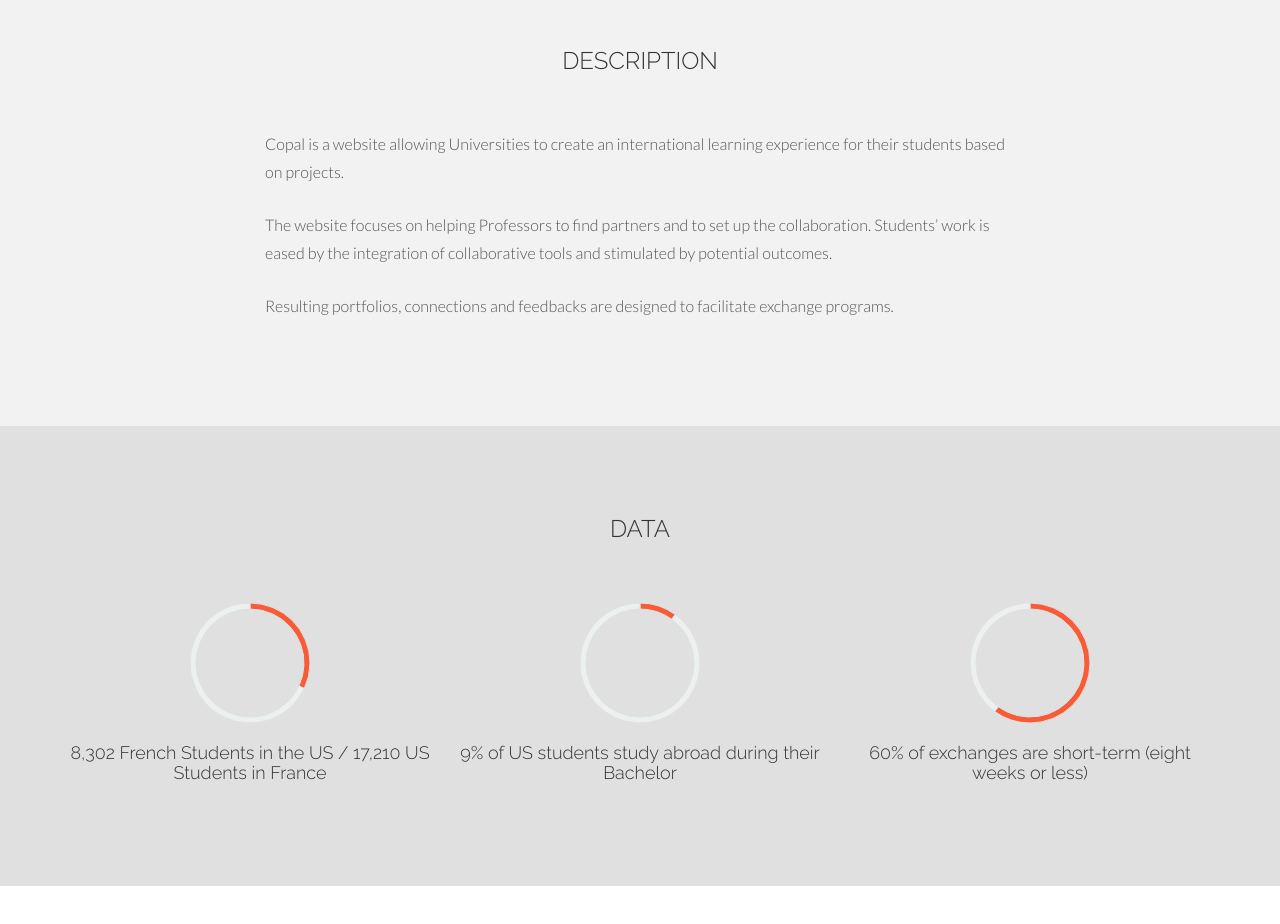
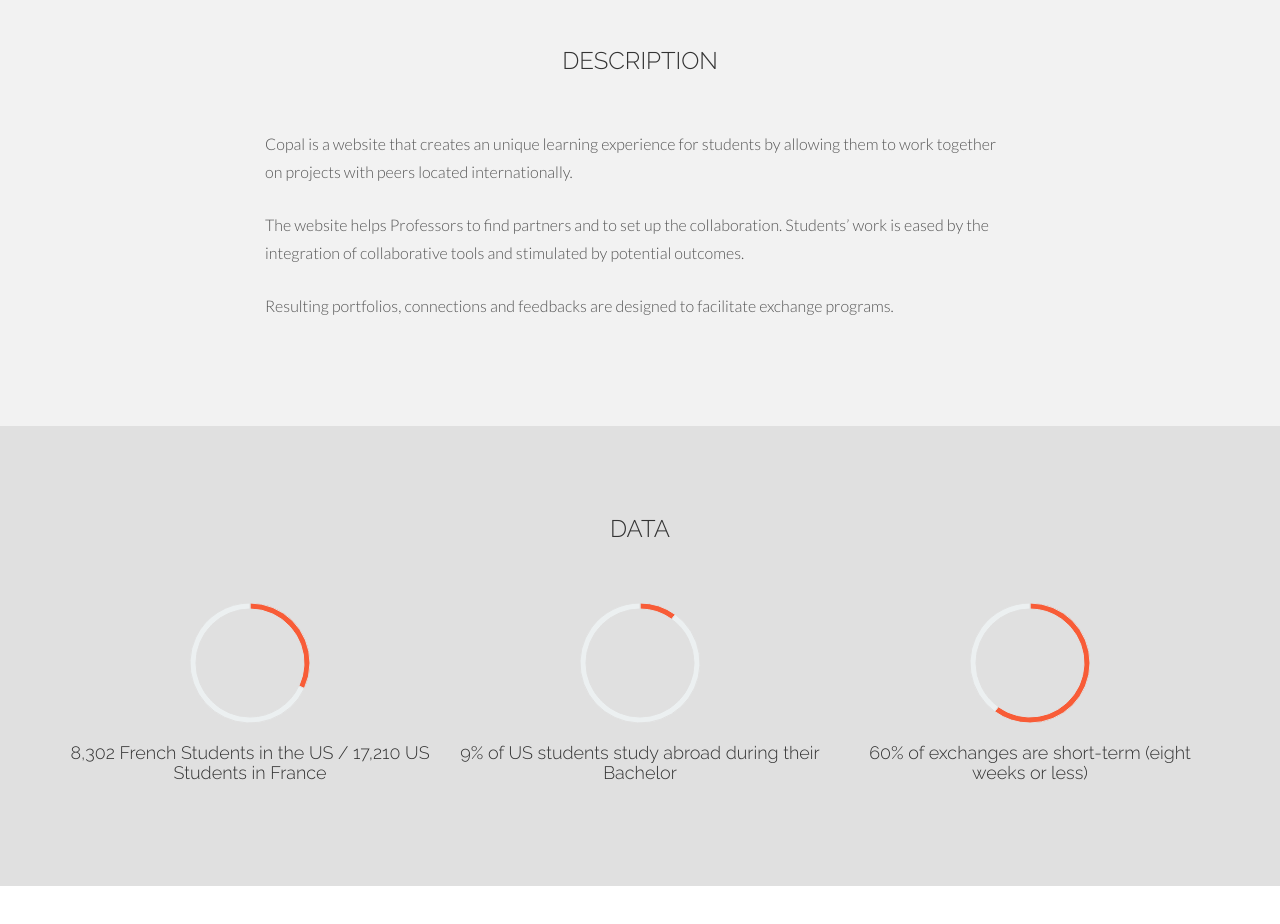
Before and after one commit to Xalava/copal, a plain HTML site: page index.html in a window 1280 px wide. Shown: the part 940-1864 px from the top of the page. Drawn offline with Linux system fonts and the light colour scheme.

Commit message:
corrections monica

```diff
--- a/index.html
+++ b/index.html
@@ -118,8 +118,8 @@
 				<br>
 				<div class="col-lg-2"></div>
 						<div class="col-lg-8 text-left">
-						<p>Copal is a website allowing Universities to create an international learning experience for their students based on projects.</p>
-						<p>The website focuses on helping Professors to find partners and to set up the collaboration. Students’ work is eased by the integration of collaborative tools and stimulated by potential outcomes.</p>
+						<p>Copal is a website that creates an unique learning experience for students by allowing them to work together on projects with peers located internationally.</p>
+						<p>The website helps Professors to find partners and to set up the collaboration. Students’ work is eased by the integration of collaborative tools and stimulated by potential outcomes.</p>
 						<p>Resulting portfolios, connections and feedbacks are designed to facilitate exchange programs.</p>
 						<br>
 						<br>
```
